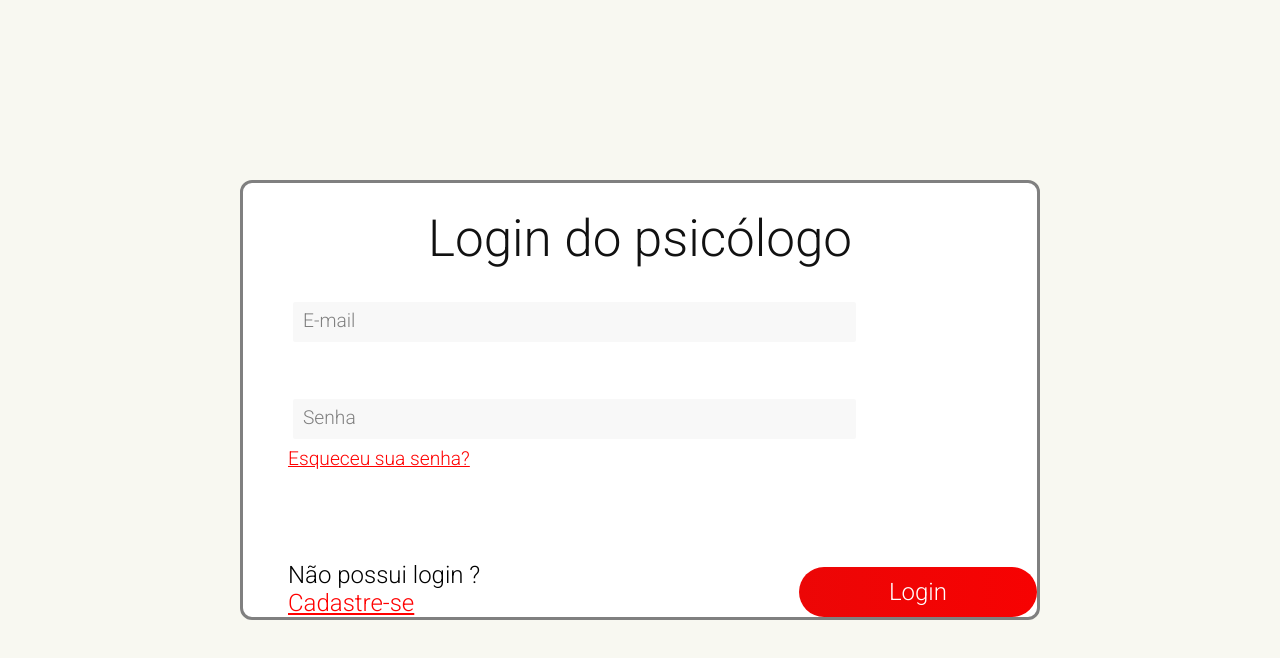
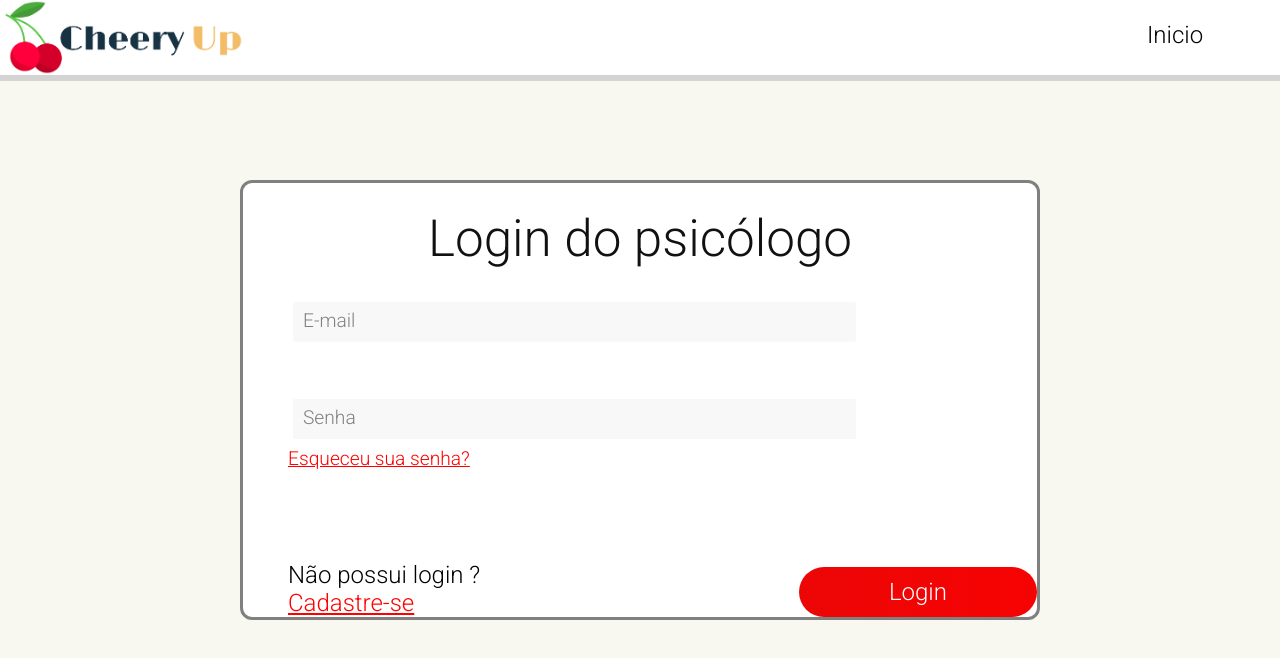
Before and after one commit to fga-eps-mds/2020.2-CheeryUP-FrontEnd, a React (Create React App) app: page /Login in a window 1280 px wide. Shown: the top 658 px of the page. Built offline with nearby package versions, Linux system fonts and the light colour scheme; no server answers; the HTML template or start-up script is replaced by a standard one.

Commit message:
fix_navbar pag login

```diff
--- a/src/pages/Login/Login.js
+++ b/src/pages/Login/Login.js
@@ -44,6 +44,14 @@ const Login = ({ SubmitForm }) => {
     return (
         <>
             <div className="form-container">
+                <div class="top">
+                    <img src="img/logo_word.png" alt="cereja" class="form-img" />
+                    <a href="http://localhost:3000/Home">
+                    <button className="form-input-btn-home" type="submit">Inicio</button>
+                    </a>
+
+                </div>
+
 
                 <div className="form-content-center">
                     <form className='form' onSubmit={handleSubmit}>
```
